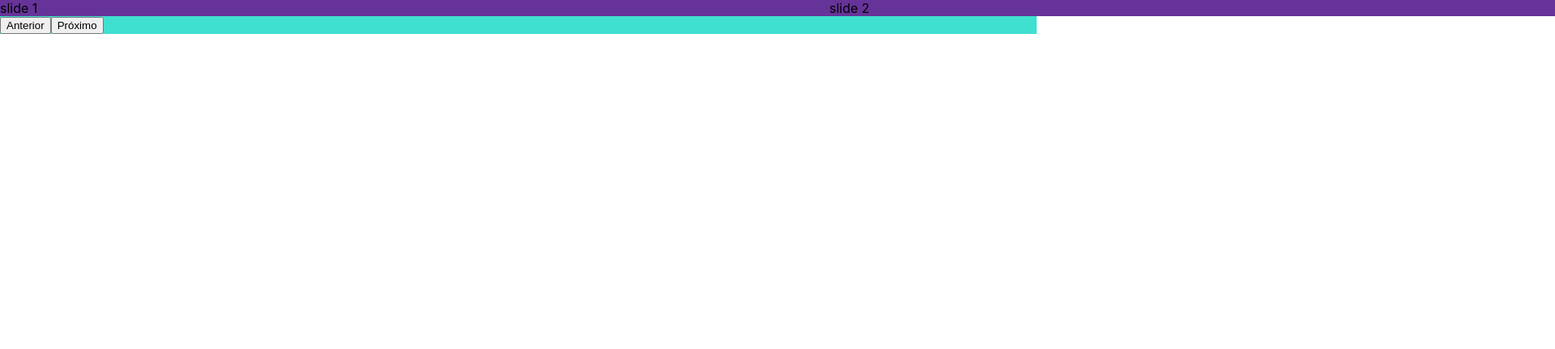
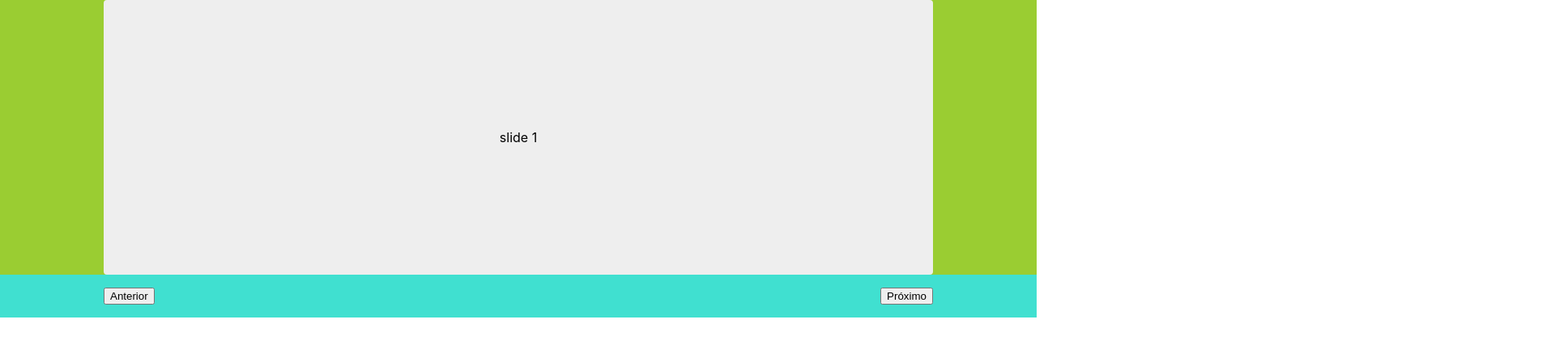
Before and after one commit to TatianaFischer/css-react-origamid, a React (Create React App) app in the folder css5/: page / in a window 1280 px wide. Shown: the top 432 px of the page at 81% size, 1920 px wide, since content can reach past the window. Built offline with nearby package versions, Linux system fonts and the light colour scheme.

Commit message:
layout da página toda

```diff
--- a/css5/src/components/Slide.module.css
+++ b/css5/src/components/Slide.module.css
@@ -1,7 +1,7 @@
 .container {
   background-color: turquoise;
   /* para esconder tudo que pular de uma tela, se não colocar essa opção, vai aparecer tudo com o scrol pra mostrar o que não aparece em uma tela só */
-  /* overflow: hidden; */
+  overflow: hidden;
 }
 
 .content {
@@ -15,4 +15,17 @@
   width: 80%;
   /* para que os itens não sejam compactados somente em uma local, como faz o flex, ele segue a medida do width */
   flex-shrink: 0;
-}
+  margin: 0 10%;
+  padding: 10rem 0;
+  background: #eee;
+  border-radius: 4px;
+  text-align: center;
+  }
+
+  .nav {
+display: flex;
+justify-content: space-between;
+margin: 1rem auto;
+width: 80%;
+
+  }
```
